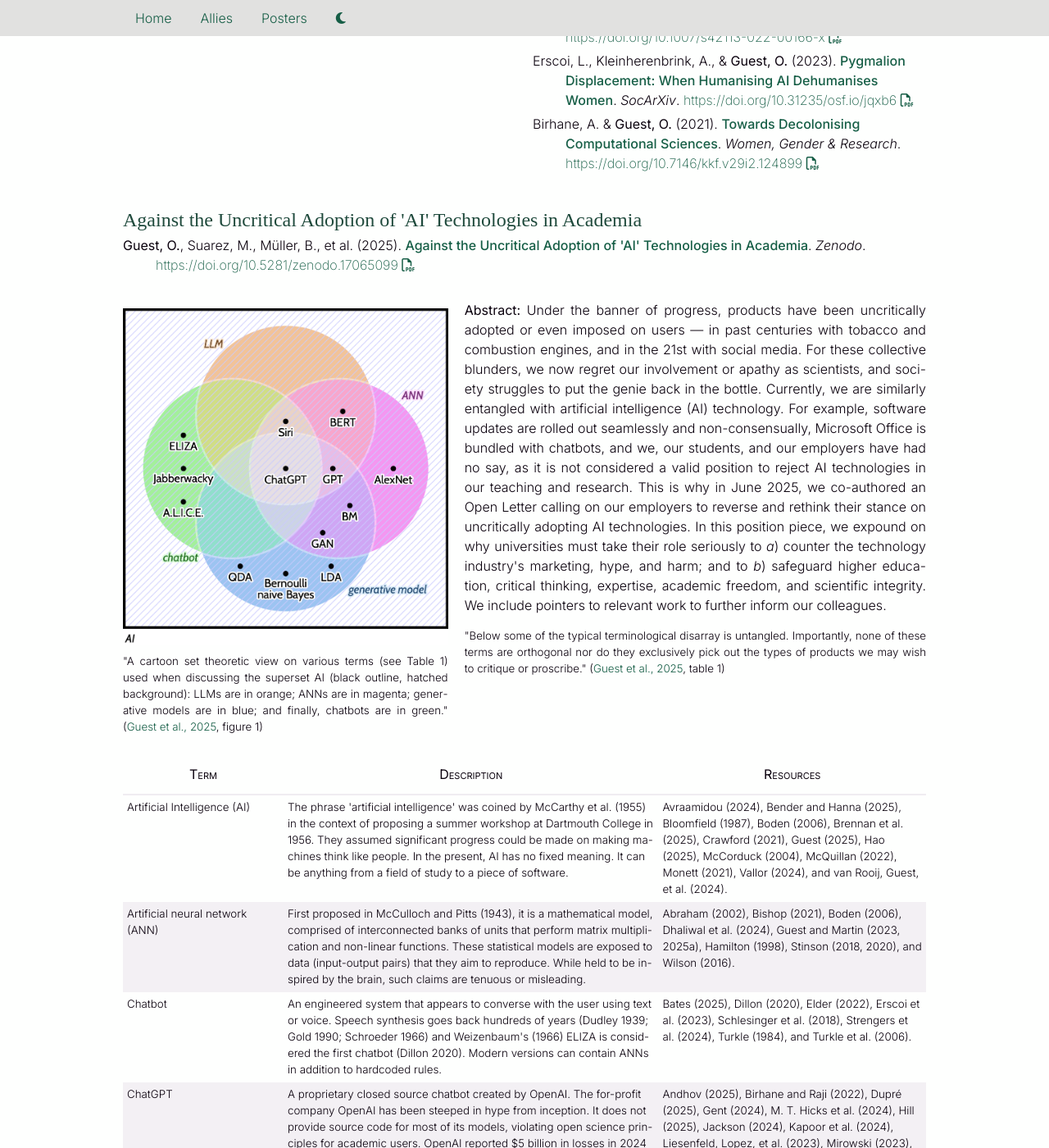
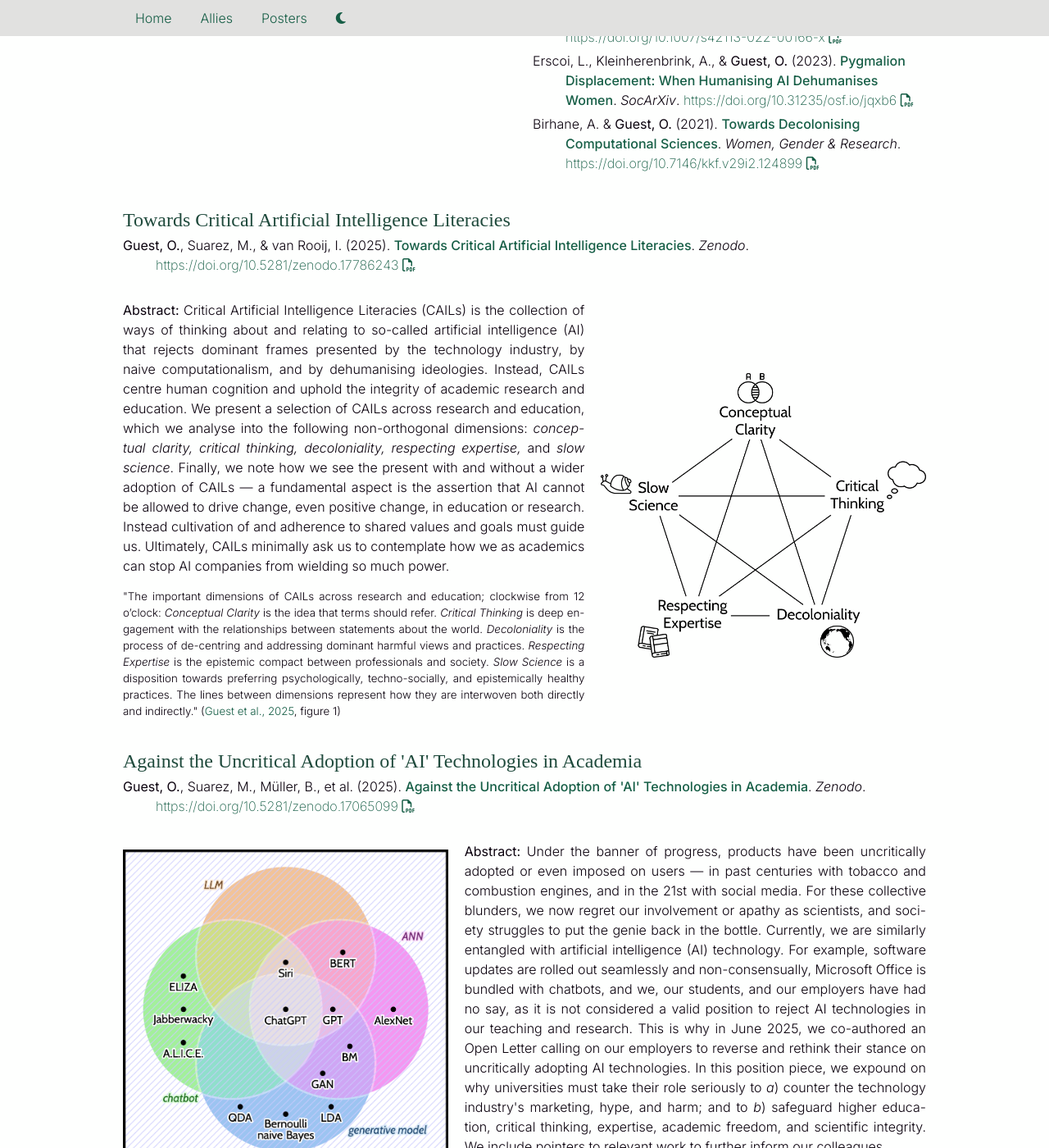
Before and after one commit to oliviaguest/oliviaguest.github.io, a Jekyll site: the page built from CAIL.html, in a window 1280 px wide and 1400 px high, scrolled down 2644 px. Shown: the whole window at 82% size. Built offline with Jekyll 4.4.1, drawn with Linux system fonts in a browser that asks for light colours; nearby versions of some CDN libraries; some web fonts are replaced; library files that are not in the unit come from our copies; a style sheet for code colours, icons or effects is not loaded.

Commit message:
cails paper

```diff
--- a/CAIL.html
+++ b/CAIL.html
@@ -111,6 +111,39 @@ document.getElementById("header").style.backgroundPosition = randomLocation;
 
 
 
+
+<div class="row">
+    <div class="col-12">
+
+        <h3><a href="#towards">Towards Critical Artificial Intelligence Literacies</a></h3>
+
+            <div class="is-center">
+            <div class="cite is-center">
+                {% assign article = site.data.publications | where:"title","Towards Critical Artificial Intelligence Literacies" %}
+                {% include publications.html publications=article %}</div>
+            </div>
+
+           </div>
+
+</div>
+
+<div class="row">
+        <div class="col-12 col-7-md col-7-lg">
+            <p><span class="abstract-label">Abstract:</span>
+                Critical Artificial Intelligence Literacies (CAILs) is the collection of ways of thinking about and relating to so-called artificial intelligence (AI) that rejects dominant frames presented by the technology industry, by naive computationalism, and by dehumanising ideologies. Instead, CAILs centre human cognition and uphold the integrity of academic research and education. We present a selection of CAILs across research and education, which we analyse into the following non-orthogonal dimensions: <i>conceptual clarity, critical thinking, decoloniality, respecting expertise,</i> and <i>slow science</i>. Finally, we note how we see the present with and without a wider adoption of CAILs — a fundamental aspect is the assertion that AI cannot be allowed to drive change, even positive change, in education or research. Instead cultivation of and adherence to shared values and goals must guide us. Ultimately, CAILs minimally ask us to contemplate how we as academics can stop AI companies from wielding so much power.
+
+
+            </p>
+
+                <div class="extract is-center"><p>"The important dimensions of CAILs across research and education; clockwise from 12 o’clock: <i>Conceptual Clarity</i> is the idea that terms should refer. <i>Critical Thinking</i> is deep engagement with the relationships between statements about the world. <i>Decoloniality</i> is the process of de-centring and addressing dominant harmful views and practices. <i>Respecting Expertise</i> is the epistemic compact between professionals and society. <i>Slow Science</i> is a disposition towards preferring psychologically, techno-socially, and epistemically healthy practices. The lines between dimensions represent how they are interwoven both directly and indirectly." (<a href="//doi.org/10.5281/zenodo.17786243">Guest et al., 2025</a>, figure 1)</p></div>
+        </div>
+    <div class="col-12 col-5-md col-5-lg vertical-center">
+
+                    <img src="{{ site.baseurl }}/images/CAILs_figure.png" alt="icon" class="figure is-center" id="cails">
+
+</div></div>
+
+
 <div class="row">
     <div class="col-12">
 
@@ -133,7 +166,7 @@ document.getElementById("header").style.backgroundPosition = randomLocation;
 
                 <div class="frame-figure is-center">
                     <img src="{{ site.baseurl }}/images/Sets_AI.png" alt="icon" class="figure is-center">
-                            <div class="extract is-center"><p>"A cartoon set theoretic view on various terms (see Table 1) used when discussing the superset AI (black outline, hatched background): LLMs are in orange; ANNs are in magenta; generative models are in blue; and finally, chatbots are in green." (<a href="https://doi.org/10.5281/zenodo.17065099">Guest et al., 2025</a>, figure 1)</p></div>
+                    <div class="extract is-center"><p>"A cartoon set theoretic view on various terms (see Table 1) used when discussing the superset AI (black outline, hatched background): LLMs are in orange; ANNs are in magenta; generative models are in blue; and finally, chatbots are in green." (<a href="https://doi.org/10.5281/zenodo.17065099">Guest et al., 2025</a>, figure 1)</p></div>
                 </div>
 
 
@@ -145,8 +178,7 @@ document.getElementById("header").style.backgroundPosition = randomLocation;
                 Under the banner of progress, products have been uncritically adopted or even imposed on users — in past centuries with tobacco and combustion engines, and in the 21st with social media. For these collective blunders, we now regret our involvement or apathy as scientists, and society struggles to put the genie back in the bottle. Currently, we are similarly entangled with artificial intelligence (AI) technology. For example, software updates are rolled out seamlessly and non-consensually, Microsoft Office is bundled with chatbots, and we, our students, and our employers have had no say, as it is not considered a valid position to reject AI technologies in our teaching and research. This is why in June 2025, we co-authored an Open Letter calling on our employers to reverse and rethink their stance on uncritically adopting AI technologies. In this position piece, we expound on why universities must take their role seriously to <i>a</i>) counter the technology industry's marketing, hype, and harm; and to <i>b</i>) safeguard higher education, critical thinking, expertise, academic freedom, and scientific integrity. We include pointers to relevant work to further inform our colleagues.
                 </p>
 
-                <div class="extract is-center"><p>"Below some of the typical terminological disarray is untangled. Importantly, none of these terms
-are orthogonal nor do they exclusively pick out the types of products we may wish to critique or proscribe." (<a href="https://doi.org/10.5281/zenodo.17065099">Guest et al., 2025</a>, table 1)</p></div>
+                <div class="extract is-center"><p>"Below some of the typical terminological disarray is untangled. Importantly, none of these terms are orthogonal nor do they exclusively pick out the types of products we may wish to critique or proscribe." (<a href="https://doi.org/10.5281/zenodo.17065099">Guest et al., 2025</a>, table 1)</p></div>
 
 
         </div>
--- a/css/ai.css
+++ b/css/ai.css
@@ -222,3 +222,8 @@ h2 a {
 td {
   vertical-align: top;
 }
+
+
+.dark #cails {
+    filter: invert(1);
+}
```
Also changed, not shown: images/CAILs_figure.png (added).
